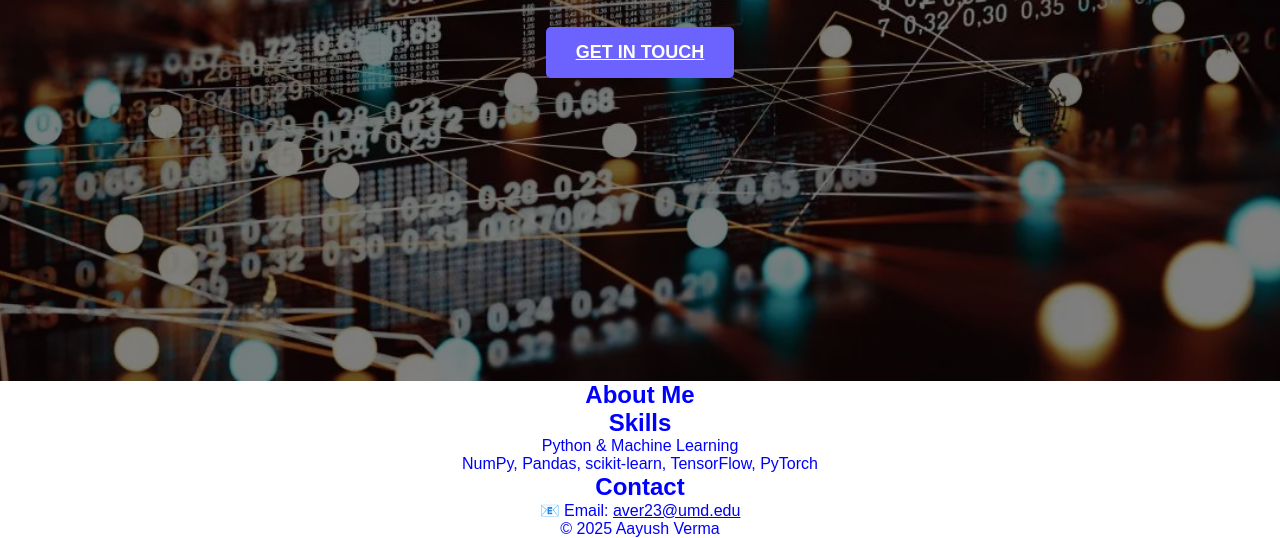
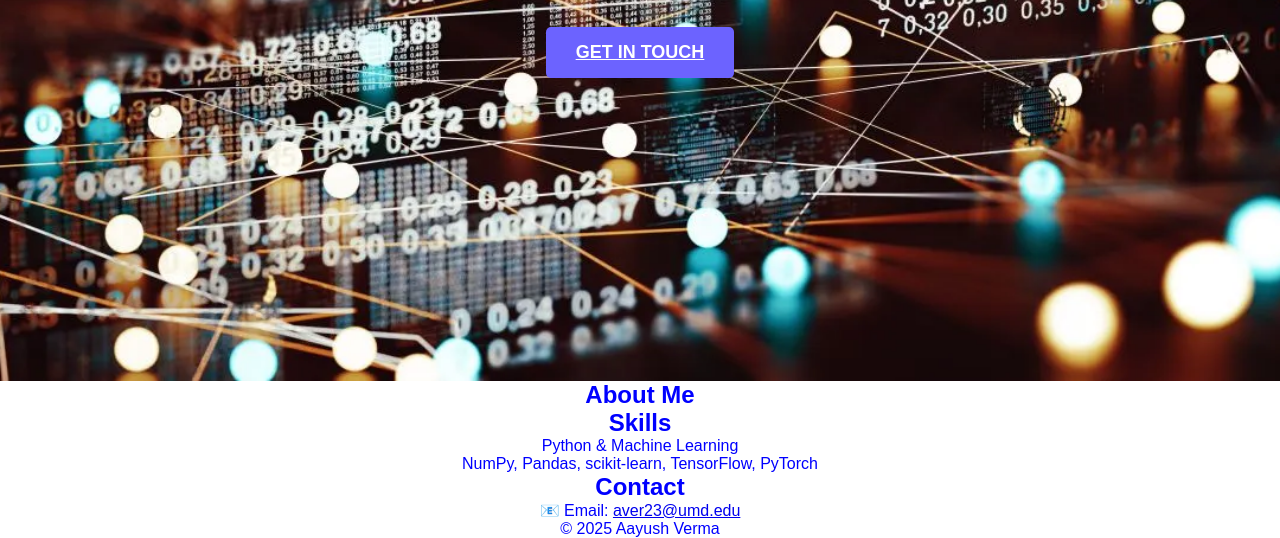
Before and after one commit to aver81/.website, a plain HTML site: page index.html in a window 1280 px wide. Shown: the part 419-957 px from the top of the page. Drawn offline with Linux system fonts and the light colour scheme.

Commit message:
Update style.css

```diff
--- a/style.css
+++ b/style.css
@@ -76,7 +76,11 @@ body {
     left: 0;
     width: 100%;
     height: 100%;
-    background: rgba(0, 0, 0, 0.5);
+    <!--background: rgba(0, 0, 0, 0.5); -->
+    background: inherit;
+    filter: blur(8px); /* Adjust blur intensity */
+    z-index: -1; /* Keeps it behind other content */
+
 }
 
 /* Hero Text */
```
